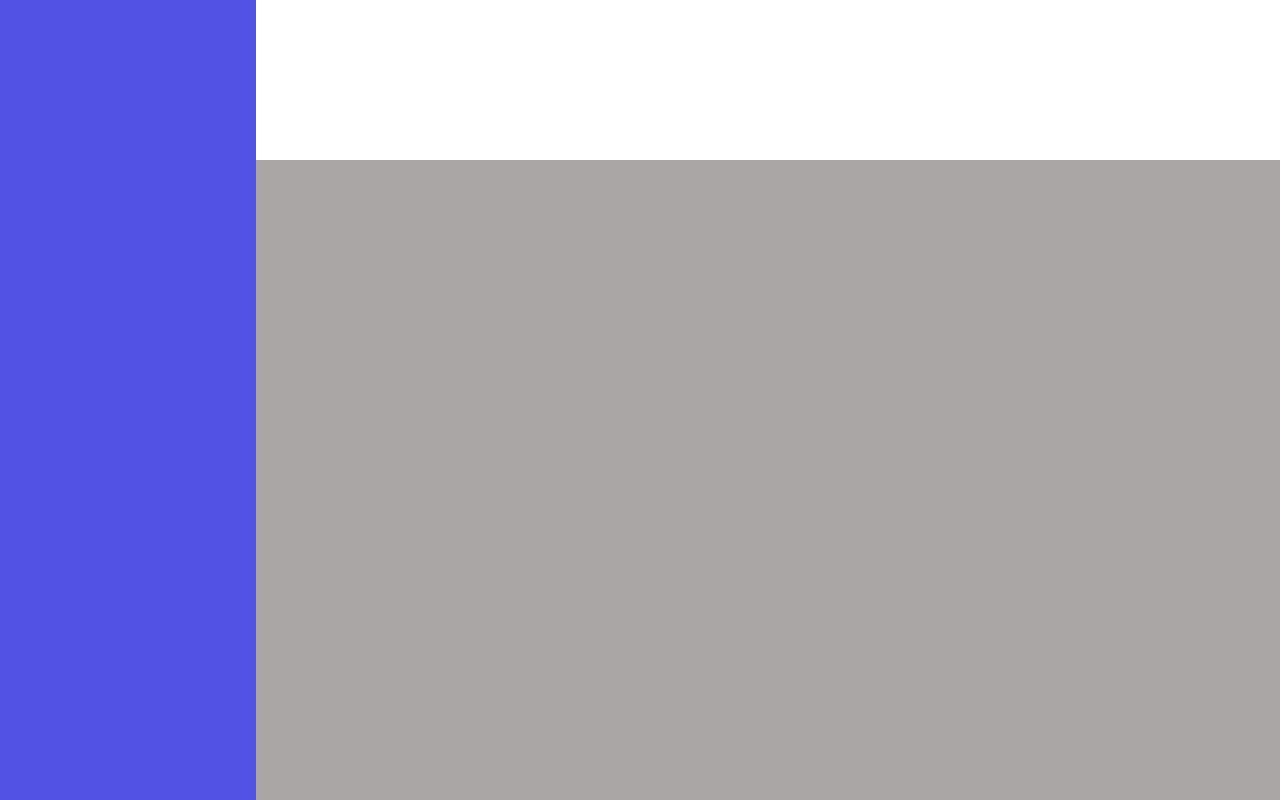
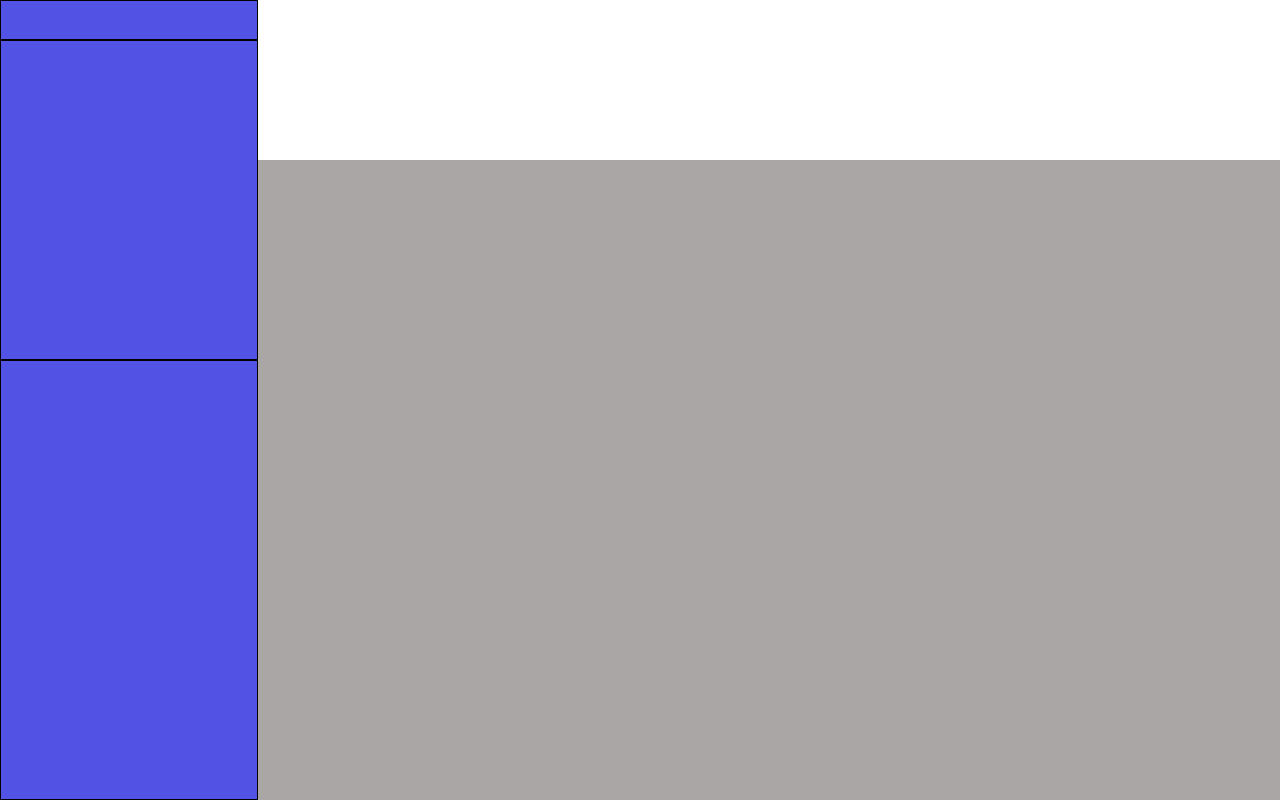
Before and after one commit to Kalu-C-Michael/admin-dashboard, a plain HTML site: page index.html in a window 1280 px wide. Drawn offline with Linux system fonts and the light colour scheme.

Commit message:
step 3: sidebar layout

```diff
--- a/index.html
+++ b/index.html
@@ -7,7 +7,11 @@
     <title>Admin Dashboard</title>
 </head>
 <body>
-    <aside></aside>
+    <aside>
+        <div class="dashboard"></div>
+        <div class="navigation"></div>
+        <div class="settings"></div>
+    </aside>
     <header></header>
     <main></main>
 </body>
--- a/styles.css
+++ b/styles.css
@@ -23,7 +23,17 @@ body {
 aside {
     grid-area: aside;
     background-color: rgb(82, 82, 228);
+    display: grid;
+    grid-template-rows: 5% 40% 55%;
 }
+
+aside div {
+    border: 1px solid black;
+    margin: 0;
+    color: white;
+}
+
+
 
 header {
     grid-area: header;
```
